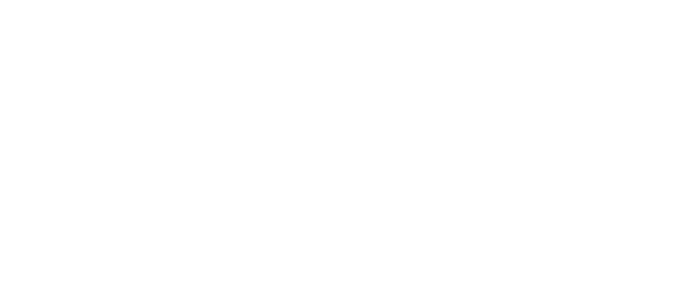
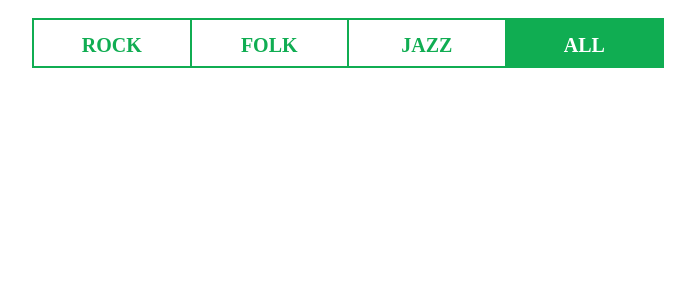
Before and after one commit to BernardCooley/sofar-tech-test-bernard, an Angular app: page / in a window 1280 px wide. Shown: the top 300 px of the page, without its empty margins (292-987 px from the left). Built offline with nearby package versions, Linux system fonts and the light colour scheme.

Commit message:
Event filters component and tests

```diff
--- a/src/app/app.module.ts
+++ b/src/app/app.module.ts
@@ -6,6 +6,7 @@
 import { EventsPageComponent } from './pages/events-page/events-page.component';
 import { EventListingContainerComponent } from './components/event-listing-container/event-listing-container.component';
 import { RouterModule, Routes } from '@angular/router';
+import { EventFiltersComponent } from './components/event-filters/event-filters.component';
 
 const appRoutes: Routes = [
   {
@@ -18,7 +19,8 @@
   declarations: [
     AppComponent,
     EventsPageComponent,
-    EventListingContainerComponent
+    EventListingContainerComponent,
+    EventFiltersComponent
   ],
   imports: [
     BrowserModule,
--- /dev/null
+++ b/src/app/components/event-filters/event-filters.component.html
@@ -0,0 +1,13 @@
+<div class="eventFiltersContainer">
+  <div class="filtersList">
+    <div class="filterItemContainer" [ngClass]="{'active':activeGenre == genre}" *ngFor="let genre of genres">
+      <div class="filterItem" (click)="filterEvents(genre)">
+        {{genre.toUpperCase()}}
+      </div>
+    </div>
+  </div>
+
+  <div class="showListContainer">
+
+  </div>
+</div>
--- /dev/null
+++ b/src/app/components/event-filters/event-filters.component.scss
@@ -0,0 +1,41 @@
+.eventFiltersContainer {
+    width: 100%;
+    height: 50px;
+    margin: 10px 0;
+
+    .filtersList {
+        display: flex;
+        width: 100%;
+        height: 100%;
+        justify-content: space-between;
+
+        .filterItemContainer {
+            width: 100%;
+            border-left: 2px solid #10ad52;
+            border-top: 2px solid #10ad52;
+            border-bottom: 2px solid #10ad52;
+            color: #10ad52;
+
+            .filterItem {
+                height: 100%;
+                width: 100%;
+                text-align: center;
+                line-height: 50px;
+                font-size: 20px;
+                font-weight: bold;
+            }
+            .filterItem:hover {
+                background-color: #10ad52;
+                color: white;
+                cursor: pointer;
+            }
+        }
+        .filterItemContainer:last-child {
+            border-right: 2px solid #10ad52;
+        }
+        .active {
+            background-color: #10ad52;
+            color: white;
+        }
+    }
+}
--- /dev/null
+++ b/src/app/components/event-filters/event-filters.component.ts
@@ -0,0 +1,29 @@
+import { Component, OnInit, Output, EventEmitter } from '@angular/core';
+
+@Component({
+  selector: 'app-event-filters',
+  templateUrl: './event-filters.component.html',
+  styleUrls: ['./event-filters.component.scss']
+})
+export class EventFiltersComponent implements OnInit {
+  @Output() genreFilter = new EventEmitter<string>();
+
+  public genres: any = [
+    'rock',
+    'folk',
+    'jazz',
+    'all'
+  ];
+  public activeGenre: string = 'all';
+
+  constructor() { }
+
+  filterEvents(filter) {
+    this.activeGenre = filter;
+    this.genreFilter.emit(this.activeGenre);
+  }
+
+  ngOnInit() {
+  }
+
+}
--- a/src/app/components/event-listing-container/event-listing-container.component.html
+++ b/src/app/components/event-listing-container/event-listing-container.component.html
@@ -1 +1,3 @@
-<div class="eventListingContainer"></div>
+<div class="eventListingContainer">
+    <app-event-filters (genreFilter)="filterEvents($event)"></app-event-filters>
+</div>
```
Also changed, not shown: 1 other file (tests, documents, lock files or other folders).
